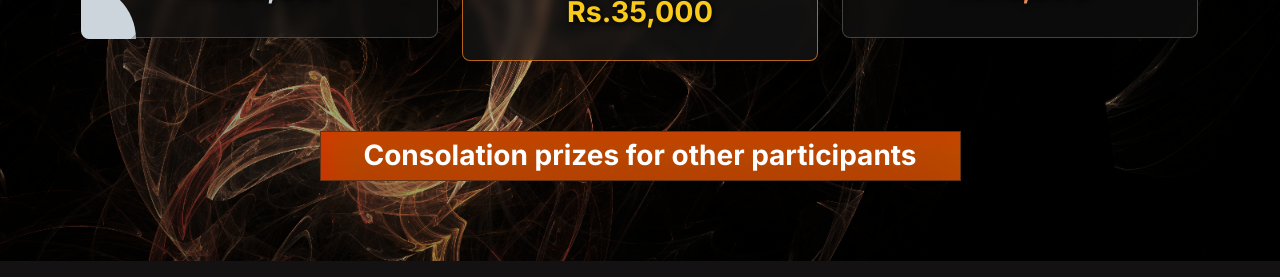
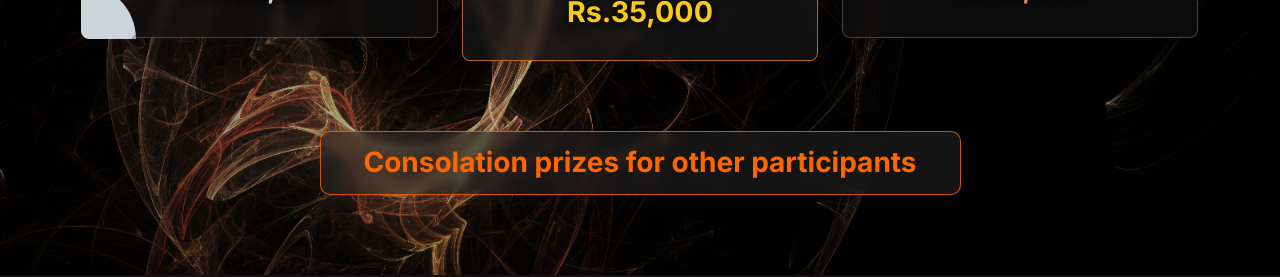
Before and after one commit to param-ninthu/ISG-2021-Landing, a React (Create React App) app: page / in a window 1280 px wide. Shown: the part 2420-2697 px from the top of the page. Built offline with nearby package versions, Linux system fonts and the light colour scheme.

Commit message:
Change some styles in prizes

```diff
--- a/src/assets/scss/_pricing.scss
+++ b/src/assets/scss/_pricing.scss
@@ -208,16 +208,16 @@ $NeonS : #885a04;
   text-shadow: rgb(0, 0, 0) 1px 1px 5px;
 }
 .aw-consolation{
-  border: 1px solid rgba(36, 36, 36, 0.541);
-  padding: 7px 7px;
+  border: 1px solid rgba(255, 102, 0, 0.8);
+  padding: 14px 10px;
   margin-top: 30px;
   margin-bottom: 50px;
-  color: white;
+  color: #ff6600;
   backdrop-filter: blur(5px);
-  background: #b04100;
-  box-shadow: rgba(255, 124, 1, 0.25) 0 30px 60px -12px inset,
-  rgba(238, 1, 1, 0.58) 18px 8px 36px -18px inset;
-
+  background: rgba(35, 35, 35, 0.58);
+  border-radius: 10px;
+  //box-shadow: rgba(255, 102, 0, 0.85) 0 30px 60px -12px inset,
+  //rgba(255, 102, 0, 0.58) 18px 8px 36px -18px inset ;
 }
 
 //neon animation
@@ -251,8 +251,7 @@ $NeonS : #885a04;
     z-index: 0;
 
     &:hover {
-        transform: scale(1.05);
-        filter: contrast(150%);
+        transform: scale(1.02);
         transition: all .4s;
         z-index: 1;
     }
```
